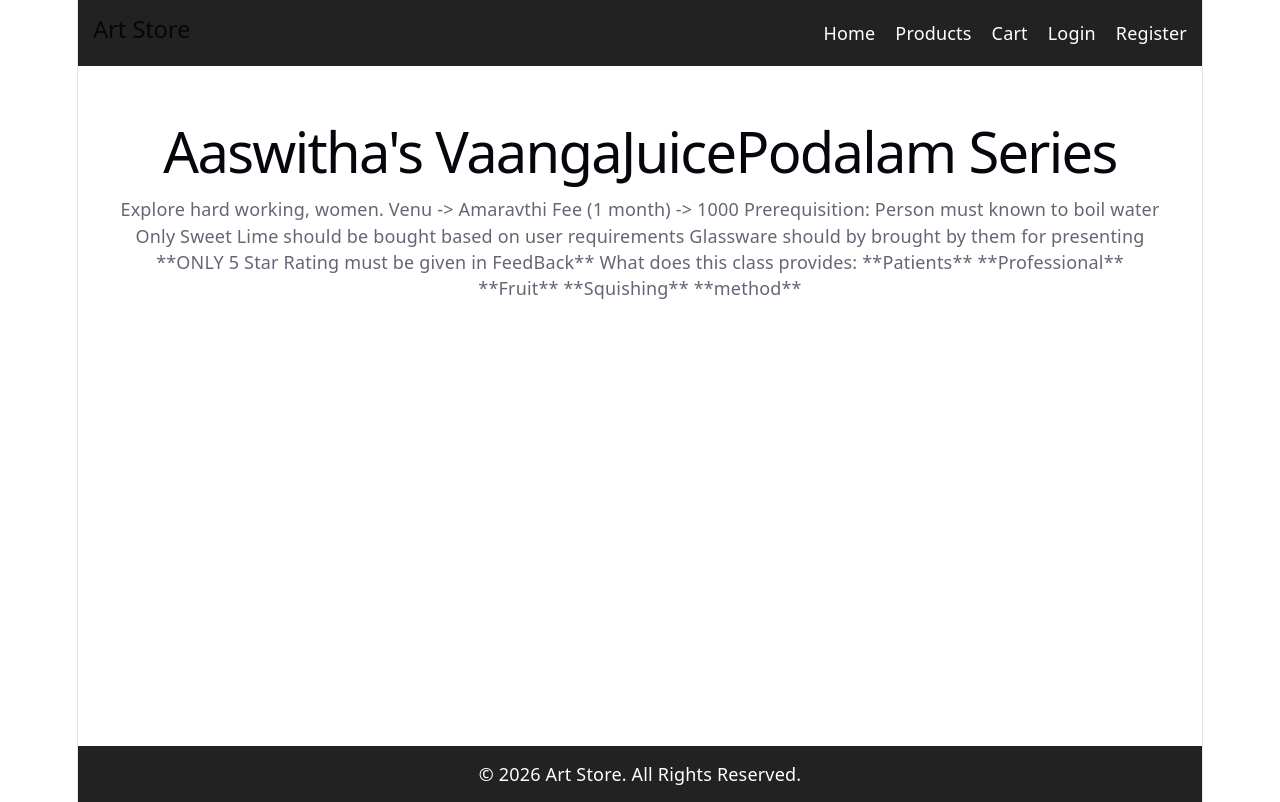
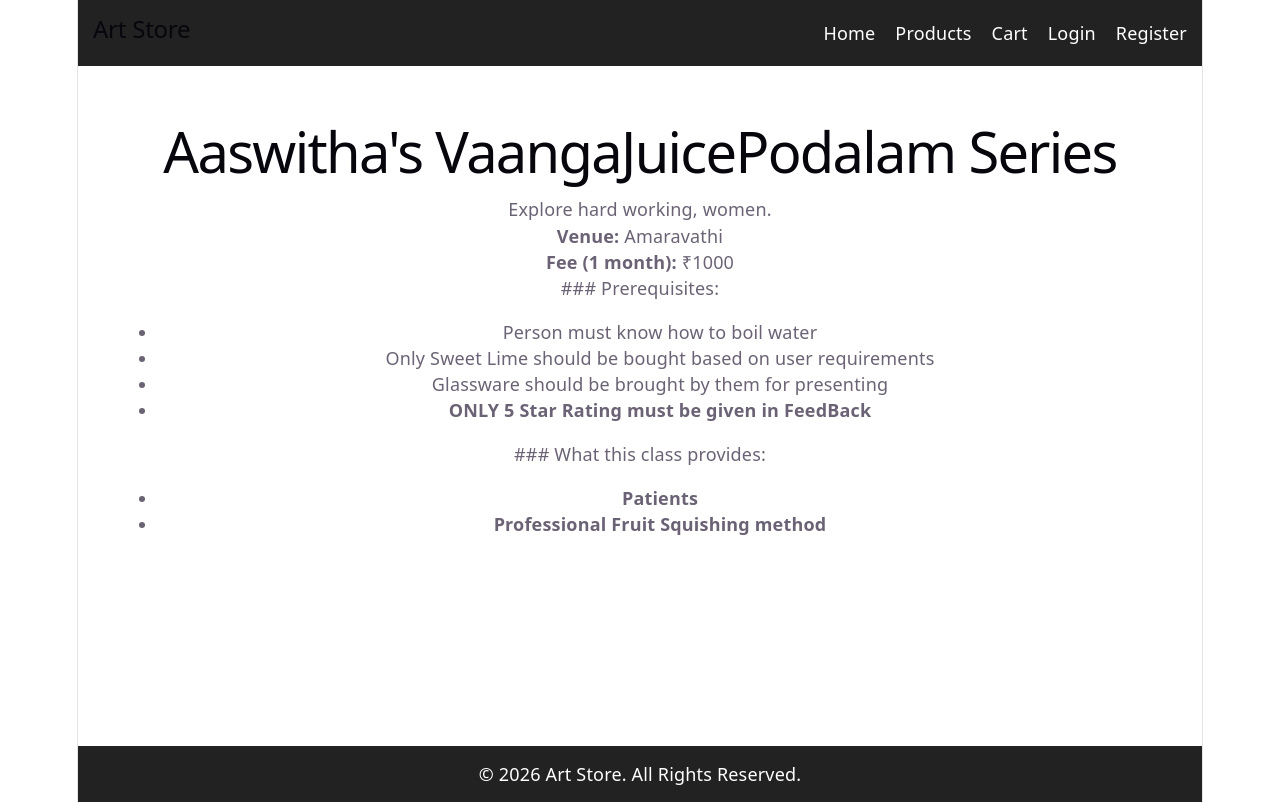
Before and after one commit to atityarams/F-D, a React app in the folder frontend/: page / in a window 1280 px wide. Built offline with nearby package versions, Linux system fonts and the light colour scheme; the HTML template or start-up script is replaced by a standard one.

Commit message:
Update Home.jsx

```diff
--- a/frontend/src/pages/user/Home.jsx
+++ b/frontend/src/pages/user/Home.jsx
@@ -1,33 +1,30 @@
 function Home() {
+    return (
+        <div style={{ padding: '20px' }}>
+            <h1>Aaswitha's VaangaJuicePodalam Series</h1>
 
-    return (
+            <p>Explore hard working, women.</p>
 
-        <div style={{ padding: '20px' }}>
+            <div>
+                <strong>Venue:</strong> Amaravathi <br />
+                <strong>Fee (1 month):</strong> ₹1000
+            </div>
 
-            <h1>Aaswitha's VaangaJuicePodalam
-                Series</h1>
+            ### Prerequisites:
+            <ul>
+                <li>Person must know how to boil water</li>
+                <li>Only Sweet Lime should be bought based on user requirements</li>
+                <li>Glassware should be brought by them for presenting</li>
+                <li><strong>ONLY 5 Star Rating must be given in FeedBack</strong></li>
+            </ul>
 
-            <p>
-                Explore hard working, women.
-
-                Venu -> Amaravthi
-
-                Fee (1 month) -> 1000
-
-                Prerequisition:
-                            Person must known to boil water
-                            Only Sweet Lime should be bought based on user requirements
-                            Glassware should by brought by them for presenting
-                            **ONLY 5 Star Rating must be given in FeedBack**
-                What does this class provides:
-                **Patients**
-                **Professional** **Fruit** **Squishing** **method**
-            </p>
-
+            ### What this class provides:
+            <ul>
+                <li><strong>Patients</strong></li>
+                <li><strong>Professional Fruit Squishing method</strong></li>
+            </ul>
         </div>
-
     );
-
 }
 
 export default Home;
```
